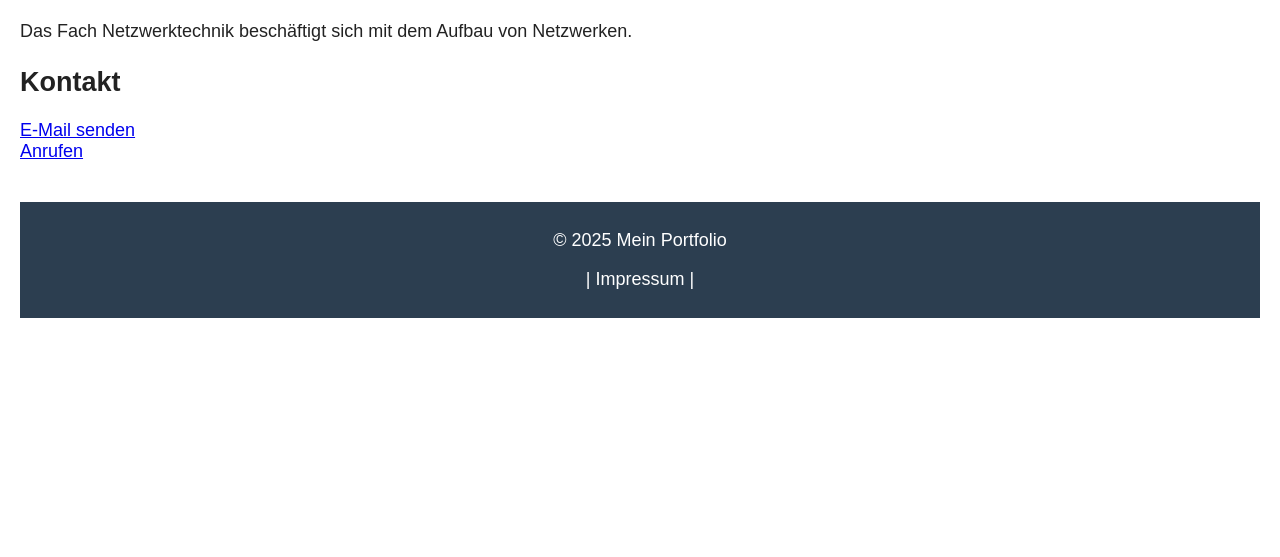
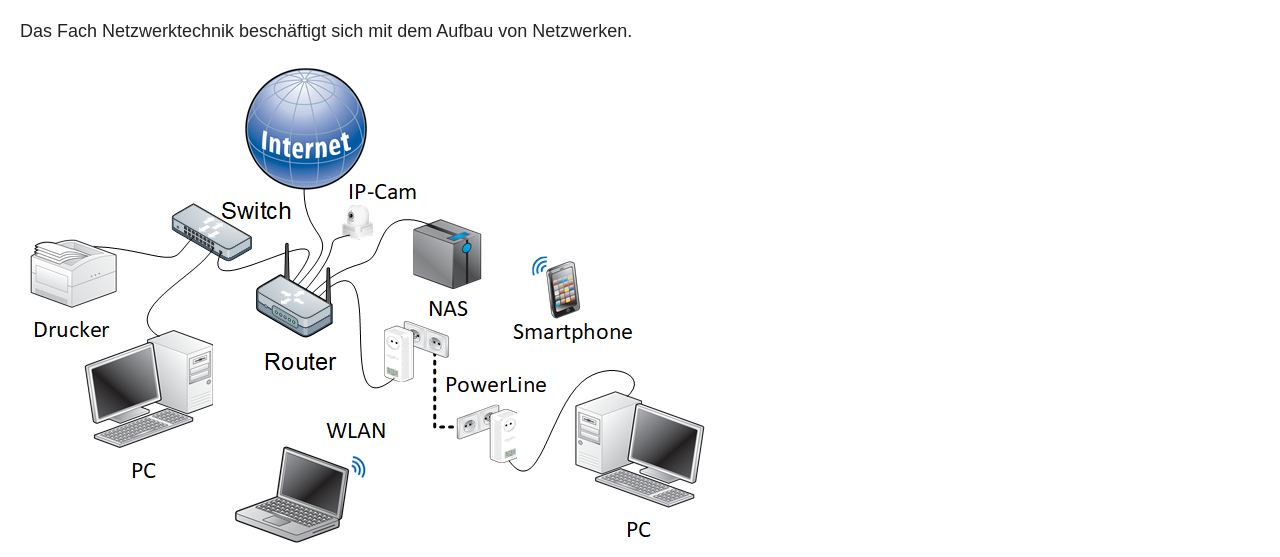
Before and after one commit to tobi-210/HTML-Scripts, a plain HTML site: page index.html in a window 1280 px wide. Shown: the part 236-793 px from the top of the page. Drawn offline with Linux system fonts and the light colour scheme.

Commit message:
update02

```diff
--- a/index.html
+++ b/index.html
@@ -27,6 +27,8 @@
         <p>Das Fach Netzwerktechnik beschäftigt sich mit dem Aufbau von Netzwerken.</p>
         <h1></h2>
 
+        <img src="Netzwerktechnik.png" alt="Netzwerktechnik">
+
             <section>
                 <h2>Kontakt</h2>
                 <p>
```
